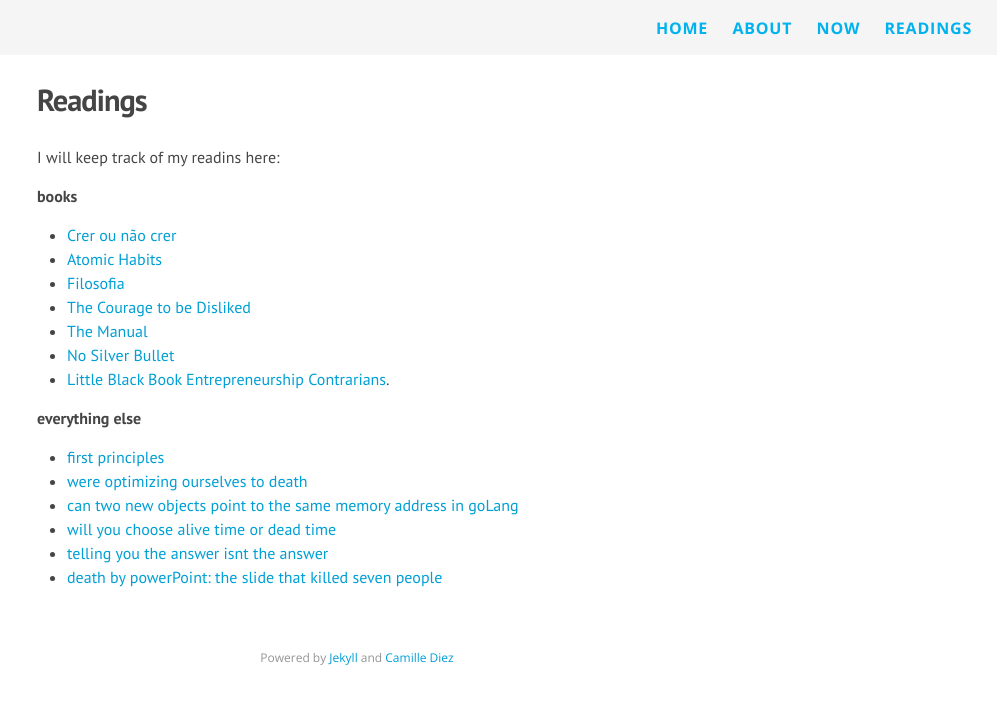
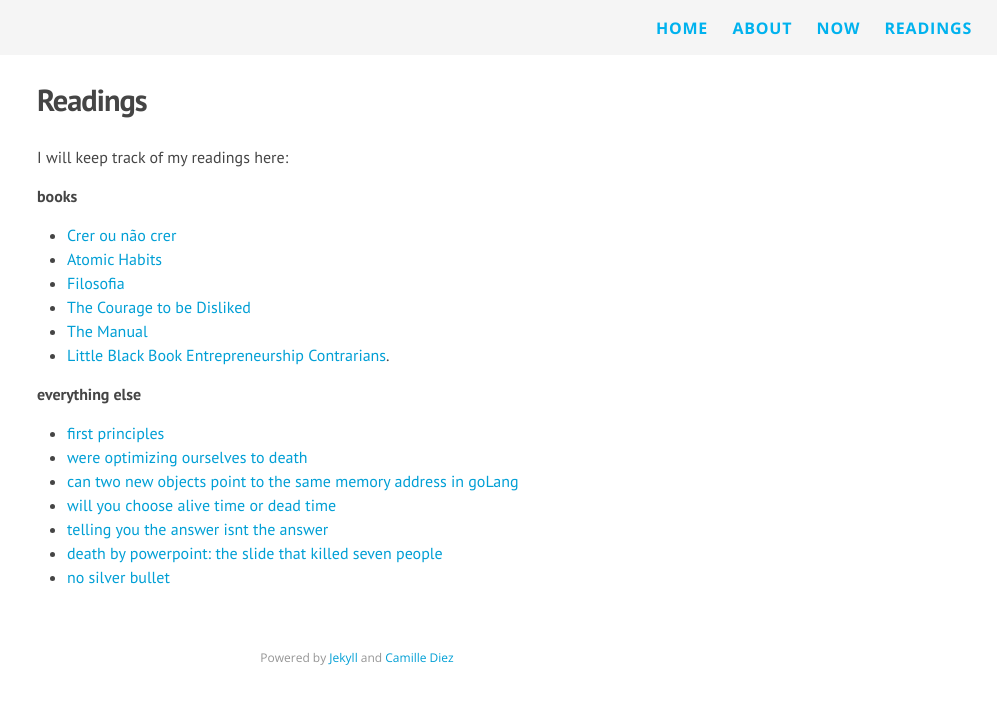
Before and after one commit to gerep/gerep.github.io, a Jekyll site: the page built from readings.md, in a window 1280 px wide. Shown: the top 704 px of the page, without its empty margins (283-1280 px from the left). Built offline with Jekyll 4.4.1, drawn with Linux system fonts in a browser that asks for light colours; nearby versions of some CDN libraries; Markdown is read by kramdown in place of the engine named in the settings; part of the change alters nothing that is shown.

Commit message:
update readings

```diff
--- a/readings.md
+++ b/readings.md
@@ -4,7 +4,7 @@ title: Readings
 permalink: /readings/
 ---
 
-I will keep track of my readins here:
+I will keep track of my readings here:
 
 **books**
 
@@ -13,7 +13,6 @@ I will keep track of my readins here:
 * [Filosofia](https://www.amazon.com.br/Tudo-precisa-saber-sobre-filosofia/dp/8573129727)
 * [The Courage to be Disliked](https://www.amazon.com/Courage-Be-Disliked-Phenomenon-Happiness/dp/1501197274/)
 * [The Manual](https://www.amazon.com/Manual-Philosophers-Guide-Life/dp/1545461112)
-* [No Silver Bullet](http://worrydream.com/refs/Brooks-NoSilverBullet.pdf)
 * [Little Black Book Entrepreneurship Contrarians](https://www.amazon.com/Little-Black-Book-Entrepreneurship-Contrarians/dp/1480576883).
 
 **everything else**
@@ -23,4 +22,5 @@ I will keep track of my readins here:
 * [can two new objects point to the same memory address in goLang](https://www.pixelstech.net/article/1554529174-Can-two-new-objects-point-to-the-same-memory-address-in-GoLang)
 * [will you choose alive time or dead time](https://humanparts.medium.com/will-you-choose-alive-time-or-dead-time-8d7b8ba212)
 * [telling you the answer isnt the answer](https://www.wired.com/2013/10/telling-you-the-answer-isnt-the-answer/)
-* [death by powerPoint: the slide that killed seven people](https://mcdreeamiemusings.com/new-blog/2019/4/13/gsux1h6bnt8lqjd7w2t2mtvfg81uhx)
+* [death by powerpoint: the slide that killed seven people](https://mcdreeamiemusings.com/new-blog/2019/4/13/gsux1h6bnt8lqjd7w2t2mtvfg81uhx)
+* [no silver bullet](http://worrydream.com/refs/brooks-nosilverbullet.pdf)
```
